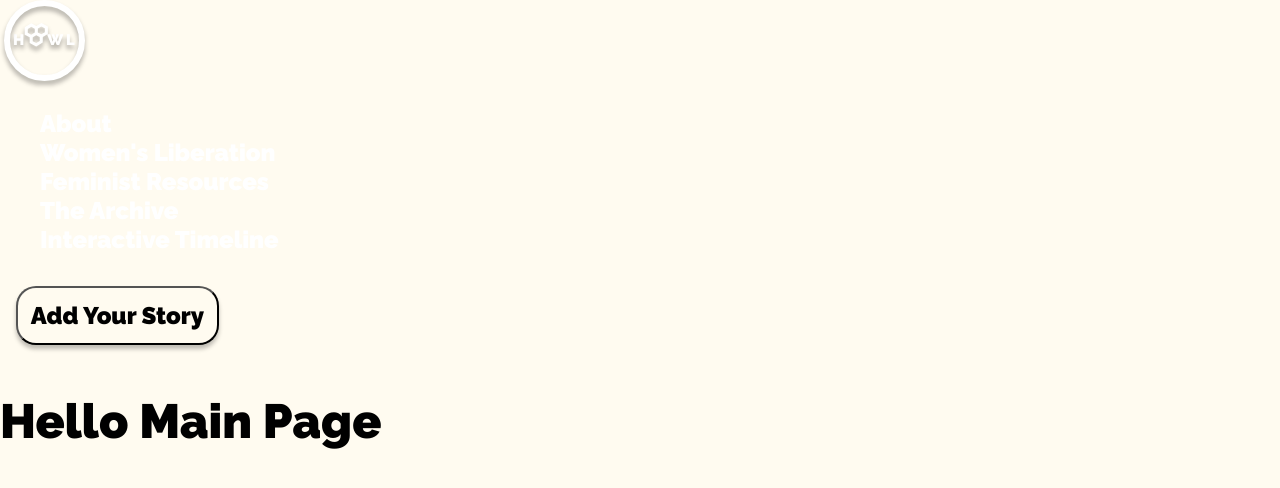
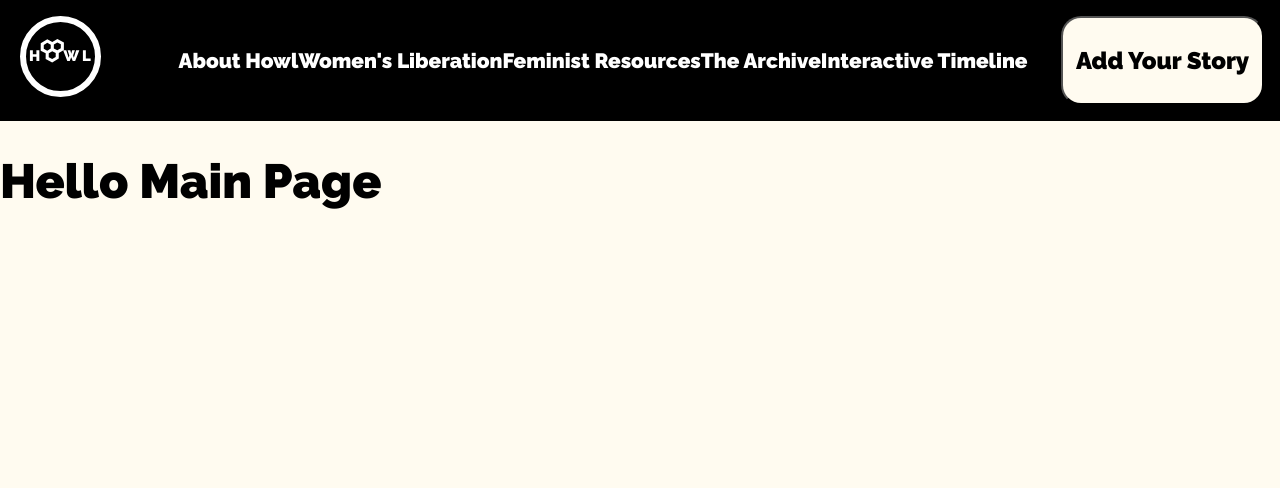
Before and after one commit to founders-programme-2/howl, a React (Create React App) app in the folder client/: page / in a window 1280 px wide. Shown: the top 488 px of the page. Built offline with nearby package versions, Linux system fonts and the light colour scheme; what react-a11y would draw is missing.

Commit message:
Add sty;es for the nav, ul, and logo

```diff
--- a/client/src/Components/Common/Header/Header.style.js
+++ b/client/src/Components/Common/Header/Header.style.js
@@ -1,13 +1,31 @@
 import styled from 'styled-components';
 
+export const NavSection = styled.nav`
+  background-color: black;
+  display: flex;
+  flex-flow: row nowrap;
+  min-width: 100%;
+`;
+
 export const NavList = styled.ul`
-    list-style: none;
-`
+  list-style: none;
+  display: flex;
+  flex-flow: row nowrap;
+  margin: auto;
+`;
+
+export const NavLi = styled.li`
+  text-align: center;
+`;
 
 export const NavLink = styled.a`
   font-family: 'Raleway', sans-serif;
   font-weight: 900;
-  font-size: 1.5rem;
+  font-size: 1.3rem;
   color: white;
   list-style: none;
 `;
+
+export const Logo = styled.img`
+  margin: 1rem;
+`;
--- a/client/src/Components/Common/Header/index.js
+++ b/client/src/Components/Common/Header/index.js
@@ -1,32 +1,30 @@
 import React from 'react';
-import { NavLink, NavList } from './Header.style';
+import { NavLink, NavList, NavSection, NavLi, Logo } from './Header.style';
 import logoPath from '../../../Assets/logo.svg';
 
 const Header = () => {
   return (
-    <header>
-      <img src={logoPath} alt="Howl logo" />
-      <nav>
+    <NavSection>
+      <Logo src={logoPath} alt="Howl logo" />
       <NavList>
-          <li>
-            <NavLink>About</NavLink>
-          </li>
-          <li>
-            <NavLink>Women's Liberation</NavLink>
-          </li>
-          <li>
+        <NavLi>
+          <NavLink>About Howl</NavLink>
+        </NavLi>
+        <NavLi>
+          <NavLink>Women&#39;s Liberation</NavLink>
+        </NavLi>
+        <NavLi>
           <NavLink>Feminist Resources</NavLink>
-          </li>
-          <li>
+        </NavLi>
+        <NavLi>
           <NavLink>The Archive</NavLink>
-          </li>
-          <li>
+        </NavLi>
+        <NavLi>
           <NavLink>Interactive Timeline</NavLink>
-          </li>
+        </NavLi>
       </NavList>
       <button type="button">Add Your Story</button>
-      </nav>
-    </header>
+    </NavSection>
   );
 };
 
```
Lines whose indentation alone changed are shown as unchanged.
